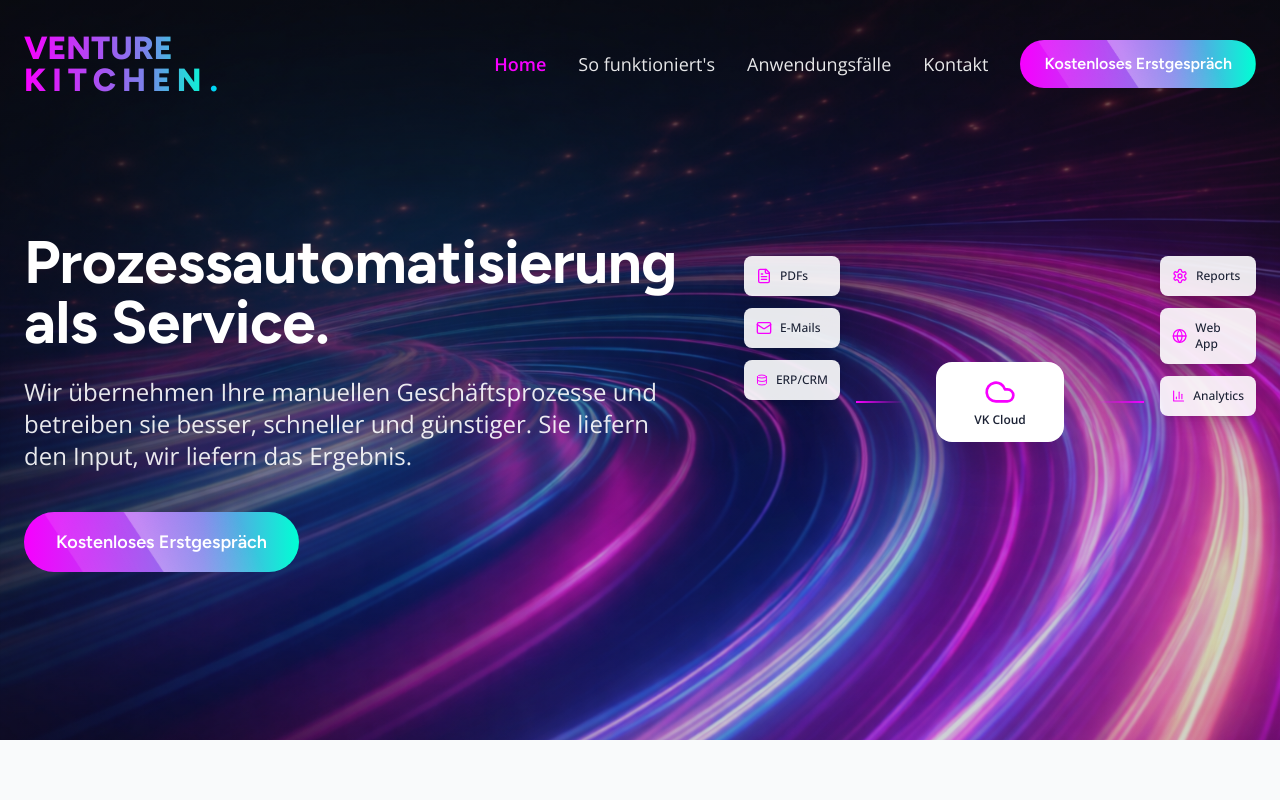
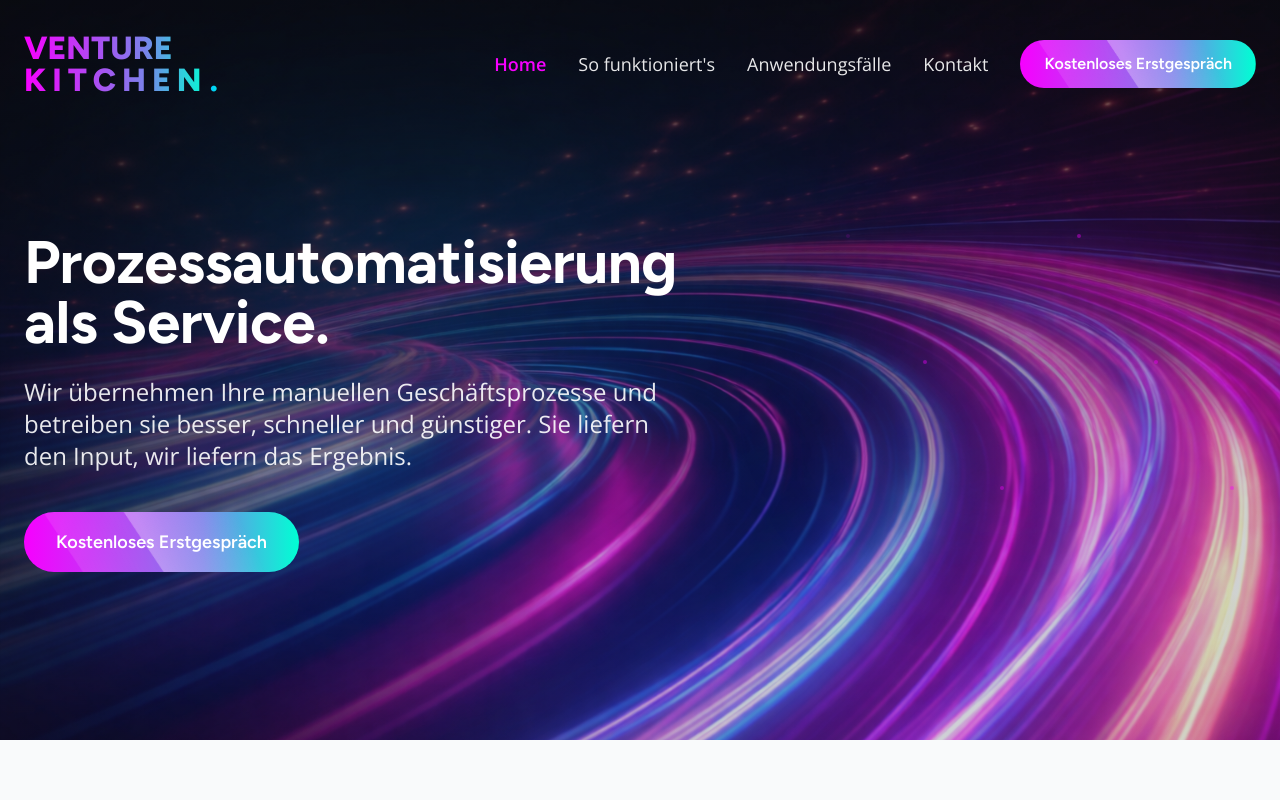
Before and after one commit to JulianFaupel/venture-kitchen-website, a React (Vite) app: page / in a window 1280 px wide. Shown: the top 800 px of the page. Built offline with nearby package versions, Linux system fonts and the light colour scheme.

Commit message:
v4: Animierte Pipeline im Hero + 'Hier setzen wir an' statt 'Kennen Sie das'

```diff
--- a/package.json
+++ b/package.json
@@ -13,7 +13,7 @@
     "lucide-react": "^0.344.0",
     "react": "^18.3.1",
     "react-dom": "^18.3.1",
-    "react-router-dom": "^7.12.0"
+    "react-router-dom": "^7.13.1"
   },
   "devDependencies": {
     "@eslint/js": "^9.9.1",
--- a/src/App.tsx
+++ b/src/App.tsx
@@ -201,57 +201,120 @@ function App() {
                 </div>
               </div>
 
-              {/* Right: Process Flow Visual - Simple */}
+              {/* Right: Animated Process Pipeline */}
               <div className="flex-1 relative h-[420px] w-full max-w-lg hidden lg:block">
 
-                {/* Central Cloud */}
-                <div className="absolute top-1/2 left-1/2 -translate-x-1/2 -translate-y-1/2 w-32 h-20 bg-white rounded-2xl shadow-2xl flex items-center justify-center z-20">
-                  <div className="text-center">
-                    <Cloud className="w-8 h-8 text-accent mx-auto mb-1" />
-                    <div className="text-xs font-semibold text-primary">VK Cloud</div>
-                  </div>
+                {/* Floating particles background */}
+                <div className="absolute inset-0">
+                  {[...Array(6)].map((_, i) => (
+                    <div
+                      key={i}
+                      className="absolute w-1 h-1 bg-accent/40 rounded-full"
+                      style={{
+                        left: `${20 + i * 15}%`,
+                        top: `${10 + (i % 3) * 30}%`,
+                        animation: `float ${3 + i * 0.5}s ease-in-out infinite alternate`,
+                        animationDelay: `${i * 0.3}s`
+                      }}
+                    />
+                  ))}
                 </div>
 
-                {/* Input Cards - Left Side */}
-                <div className="absolute left-0 top-16 space-y-3">
-                  {[
-                    { icon: FileText, label: 'PDFs' },
-                    { icon: Mail, label: 'E-Mails' },
-                    { icon: Database, label: 'ERP/CRM' }
-                  ].map((item, i) => {
-                    const Icon = item.icon;
-                    return (
-                      <div key={i} className="bg-white/90 rounded-lg p-3 shadow-lg flex items-center gap-2 text-xs w-24">
-                        <Icon className="w-4 h-4 text-accent" />
-                        <span className="font-medium text-primary">{item.label}</span>
+                {/* Pipeline: 3 stages stacked with animated data packets flowing through */}
+                <div className="absolute inset-0 flex flex-col justify-center gap-4">
+
+                  {/* Pipeline Row 1: Invoice */}
+                  <div className="flex items-center gap-3 hero-pipeline-row" style={{ animationDelay: '0s' }}>
+                    <div className="bg-white/10 backdrop-blur-sm border border-white/20 rounded-xl px-4 py-3 flex items-center gap-3 min-w-[140px]">
+                      <FileText className="w-5 h-5 text-red-400" />
+                      <div>
+                        <div className="text-[10px] text-white/50 uppercase tracking-wider">Eingang</div>
+                        <div className="text-sm font-semibold text-white">Rechnung.pdf</div>
                       </div>
-                    );
-                  })}
+                    </div>
+                    <div className="flex-1 relative h-[2px] overflow-hidden">
+                      <div className="absolute inset-0 bg-white/10"></div>
+                      <div className="hero-data-packet bg-gradient-to-r from-accent to-[#0080FF] h-full w-8 rounded-full" style={{ animationDelay: '0.2s' }}></div>
+                    </div>
+                    <div className="bg-accent/20 backdrop-blur-sm border border-accent/30 rounded-xl px-4 py-3 flex items-center gap-3 min-w-[140px]">
+                      <Zap className="w-5 h-5 text-accent" />
+                      <div>
+                        <div className="text-[10px] text-white/50 uppercase tracking-wider">Verarbeitet</div>
+                        <div className="text-sm font-semibold text-white">→ ERP gebucht</div>
+                      </div>
+                    </div>
+                  </div>
+
+                  {/* Pipeline Row 2: Email */}
+                  <div className="flex items-center gap-3 hero-pipeline-row" style={{ animationDelay: '0.8s' }}>
+                    <div className="bg-white/10 backdrop-blur-sm border border-white/20 rounded-xl px-4 py-3 flex items-center gap-3 min-w-[140px]">
+                      <Mail className="w-5 h-5 text-blue-400" />
+                      <div>
+                        <div className="text-[10px] text-white/50 uppercase tracking-wider">Eingang</div>
+                        <div className="text-sm font-semibold text-white">Kundenanfrage</div>
+                      </div>
+                    </div>
+                    <div className="flex-1 relative h-[2px] overflow-hidden">
+                      <div className="absolute inset-0 bg-white/10"></div>
+                      <div className="hero-data-packet bg-gradient-to-r from-[#0080FF] to-[#00c4ff] h-full w-8 rounded-full" style={{ animationDelay: '1.0s' }}></div>
+                    </div>
+                    <div className="bg-accent/20 backdrop-blur-sm border border-accent/30 rounded-xl px-4 py-3 flex items-center gap-3 min-w-[140px]">
+                      <Check className="w-5 h-5 text-green-400" />
+                      <div>
+                        <div className="text-[10px] text-white/50 uppercase tracking-wider">Verarbeitet</div>
+                        <div className="text-sm font-semibold text-white">→ CRM + Antwort</div>
+                      </div>
+                    </div>
+                  </div>
+
+                  {/* Pipeline Row 3: Data */}
+                  <div className="flex items-center gap-3 hero-pipeline-row" style={{ animationDelay: '1.6s' }}>
+                    <div className="bg-white/10 backdrop-blur-sm border border-white/20 rounded-xl px-4 py-3 flex items-center gap-3 min-w-[140px]">
+                      <Database className="w-5 h-5 text-purple-400" />
+                      <div>
+                        <div className="text-[10px] text-white/50 uppercase tracking-wider">Eingang</div>
+                        <div className="text-sm font-semibold text-white">3 Datenquellen</div>
+                      </div>
+                    </div>
+                    <div className="flex-1 relative h-[2px] overflow-hidden">
+                      <div className="absolute inset-0 bg-white/10"></div>
+                      <div className="hero-data-packet bg-gradient-to-r from-purple-500 to-accent h-full w-8 rounded-full" style={{ animationDelay: '1.8s' }}></div>
+                    </div>
+                    <div className="bg-accent/20 backdrop-blur-sm border border-accent/30 rounded-xl px-4 py-3 flex items-center gap-3 min-w-[140px]">
+                      <BarChart3 className="w-5 h-5 text-cyan-400" />
+                      <div>
+                        <div className="text-[10px] text-white/50 uppercase tracking-wider">Verarbeitet</div>
+                        <div className="text-sm font-semibold text-white">→ Live Report</div>
+                      </div>
+                    </div>
+                  </div>
+
+                  {/* Pipeline Row 4: Document */}
+                  <div className="flex items-center gap-3 hero-pipeline-row" style={{ animationDelay: '2.4s' }}>
+                    <div className="bg-white/10 backdrop-blur-sm border border-white/20 rounded-xl px-4 py-3 flex items-center gap-3 min-w-[140px]">
+                      <MessageSquare className="w-5 h-5 text-yellow-400" />
+                      <div>
+                        <div className="text-[10px] text-white/50 uppercase tracking-wider">Eingang</div>
+                        <div className="text-sm font-semibold text-white">Spracheingabe</div>
+                      </div>
+                    </div>
+                    <div className="flex-1 relative h-[2px] overflow-hidden">
+                      <div className="absolute inset-0 bg-white/10"></div>
+                      <div className="hero-data-packet bg-gradient-to-r from-yellow-500 to-accent h-full w-8 rounded-full" style={{ animationDelay: '2.6s' }}></div>
+                    </div>
+                    <div className="bg-accent/20 backdrop-blur-sm border border-accent/30 rounded-xl px-4 py-3 flex items-center gap-3 min-w-[140px]">
+                      <FileCode className="w-5 h-5 text-accent" />
+                      <div>
+                        <div className="text-[10px] text-white/50 uppercase tracking-wider">Verarbeitet</div>
+                        <div className="text-sm font-semibold text-white">→ Dokument</div>
+                      </div>
+                    </div>
+                  </div>
+
                 </div>
 
-                {/* Output Cards - Right Side */}
-                <div className="absolute right-0 top-16 space-y-3">
-                  {[
-                    { icon: Settings, label: 'Reports' },
-                    { icon: Globe, label: 'Web App' },
-                    { icon: BarChart3, label: 'Analytics' }
-                  ].map((item, i) => {
-                    const Icon = item.icon;
-                    return (
-                      <div key={i} className="bg-white/90 rounded-lg p-3 shadow-lg flex items-center gap-2 text-xs w-24">
-                        <Icon className="w-4 h-4 text-accent" />
-                        <span className="font-medium text-primary">{item.label}</span>
-                      </div>
-                    );
-                  })}
-                </div>
-
-                {/* Connecting Lines */}
-                <div className="absolute top-1/2 left-28 w-12 h-0.5 bg-gradient-to-r from-accent to-transparent -translate-y-1/2"></div>
-                <div className="absolute top-1/2 right-28 w-12 h-0.5 bg-gradient-to-l from-accent to-transparent -translate-y-1/2"></div>
-
                 {/* Decorative gradient blob */}
-                <div className="absolute top-1/2 left-1/2 -translate-x-1/2 -translate-y-1/2 w-60 h-60 bg-gradient-to-br from-accent/10 to-[#0080FF]/10 rounded-full blur-3xl -z-10"></div>
+                <div className="absolute top-1/2 left-1/2 -translate-x-1/2 -translate-y-1/2 w-80 h-80 bg-gradient-to-br from-accent/5 to-[#0080FF]/5 rounded-full blur-3xl -z-10"></div>
               </div>
             </div>
           </div>
@@ -262,7 +325,7 @@ function App() {
       <section id="process" className="py-24 bg-gray-50">
         <div className="container mx-auto px-6">
           <h2 className="text-4xl lg:text-5xl font-bold text-primary mb-4 text-center">
-            Kennen Sie das?
+            Hier setzen wir an
           </h2>
           <p className="text-text-medium text-lg text-center mb-16 max-w-2xl mx-auto">
             Diese Probleme lösen wir täglich für unsere Kunden.
--- a/src/index.css
+++ b/src/index.css
@@ -336,3 +336,30 @@
     transform: rotate(-3deg) translateY(-8px);
   }
 }
+
+/* Hero Pipeline Animation */
+@keyframes float {
+  0% { transform: translateY(0px); opacity: 0.3; }
+  100% { transform: translateY(-10px); opacity: 0.7; }
+}
+
+@keyframes pipelineSlideIn {
+  0% { opacity: 0; transform: translateX(-20px); }
+  100% { opacity: 1; transform: translateX(0); }
+}
+
+@keyframes dataPacketFlow {
+  0% { transform: translateX(-100%); opacity: 0; }
+  10% { opacity: 1; }
+  90% { opacity: 1; }
+  100% { transform: translateX(calc(100vw)); opacity: 0; }
+}
+
+.hero-pipeline-row {
+  opacity: 0;
+  animation: pipelineSlideIn 0.6s ease-out forwards;
+}
+
+.hero-data-packet {
+  animation: dataPacketFlow 3s ease-in-out infinite;
+}
```
Also changed, not shown: 1 other file (tests, documents, lock files or other folders).
